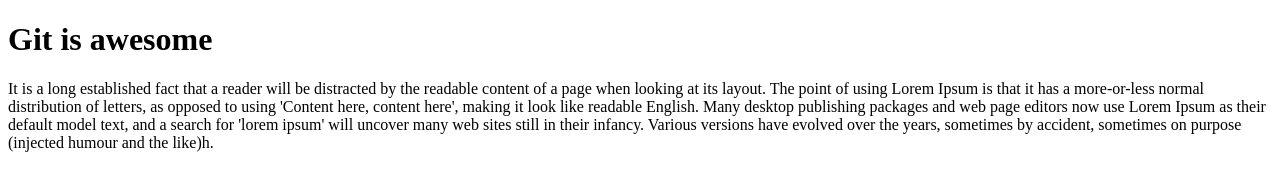
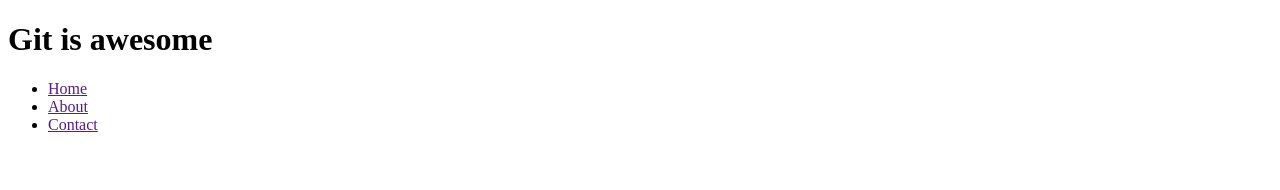
Before and after one commit to Denise-code/gitProject, a plain HTML site: page index.html in a window 1280 px wide. Drawn offline with Linux system fonts and the light colour scheme.

Commit message:
Added navigation

```diff
--- a/index.html
+++ b/index.html
@@ -8,26 +8,11 @@
 </head>
 <body>
     <h1>Git is awesome</h1>
-    <p>It is a long established fact
-        that a reader will be distracted
-        by the readable content of a page
-        when looking at its layout.
-        The point of using Lorem
-        Ipsum is that it has a
-        more-or-less normal
-        distribution of letters,
-        as opposed to using 'Content
-        here, content here', making
-        it look like readable English.
-        Many desktop publishing packages and
-        web page editors now use Lorem Ipsum
-        as their default model text, and a
-        search for 'lorem ipsum' will
-        uncover many web sites still in
-        their infancy. Various versions
-        have evolved over the years,
-        sometimes by accident, sometimes
-        on purpose (injected humour and
-        the like)h.</p>
+    <ul>
+        <li><a href="">Home</a></li>
+        <li><a href="">About</a></li>
+        <li><a href="">Contact</a></li>
+
+    </ul>
 </body>
 </html>
```
